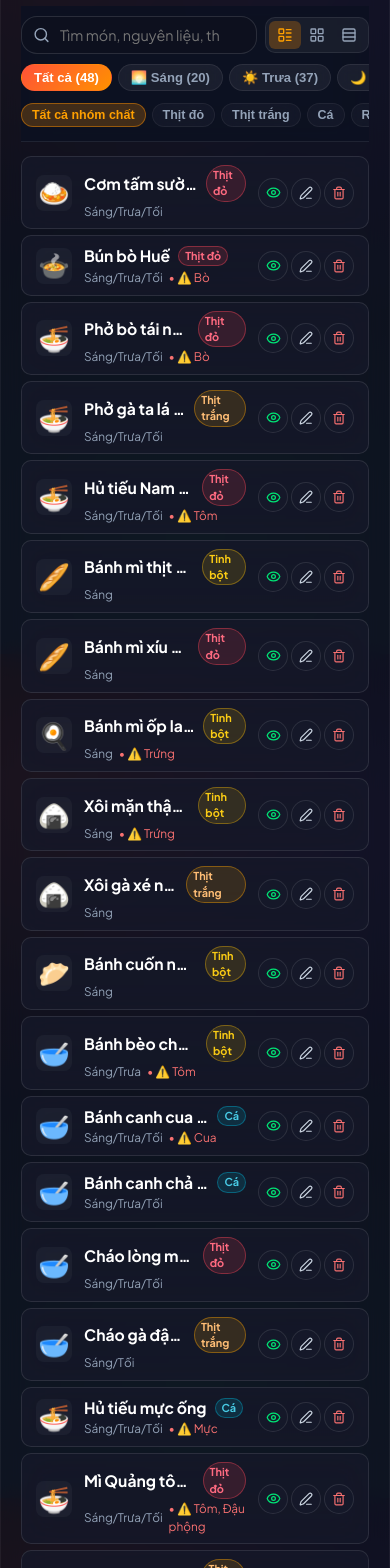
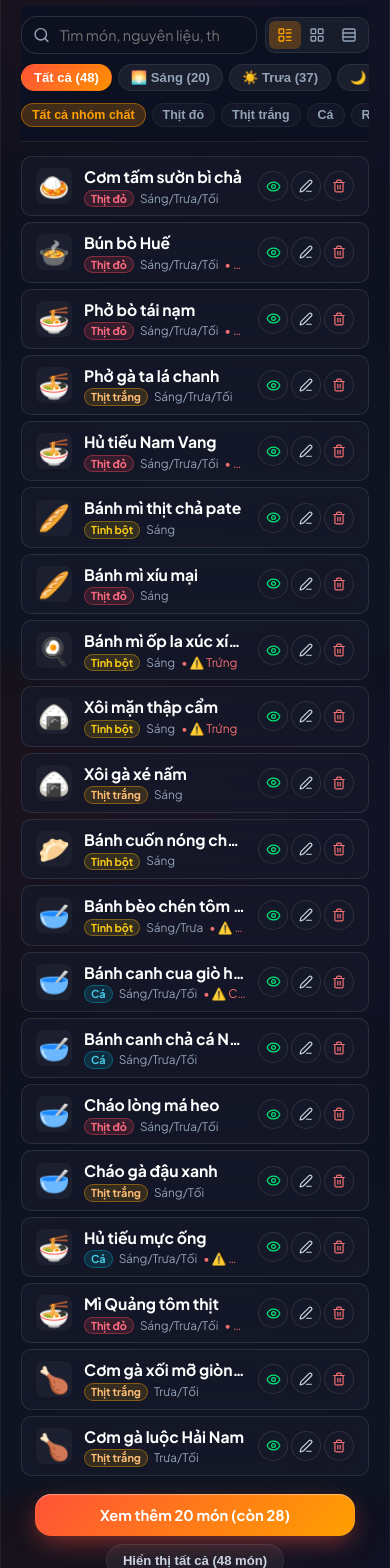
Before and after one commit to phinh12091990/vibe-nayangi, a React (Vite) app: page /menu in a window 390 px wide. Shown: the part 190-1758 px from the top of the page. Built offline with nearby package versions, Linux system fonts and the light colour scheme.

Commit message:
fix(mobile): sửa lỗi chữ món ăn bị cắt ngắn, thẻ dinh dưỡng bị bóp dọc và chống đè nút cuộn trang

```diff
--- a/src/index.css
+++ b/src/index.css
@@ -311,13 +311,16 @@ h1, h2, h3, h4 {
 
 /* Nutrition tag pills */
 .badge-nutrition {
-  font-size: 0.75rem;
+  font-size: 0.72rem;
   font-weight: 700;
-  padding: 3px 9px;
+  padding: 2px 8px;
   border-radius: var(--radius-full);
   display: inline-flex;
   align-items: center;
   gap: 4px;
+  white-space: nowrap;
+  flex-shrink: 0;
+  line-height: 1.25;
 }
 .badge-red-meat {
   background: rgba(255, 71, 87, 0.15);
--- a/src/pages/Menu.jsx
+++ b/src/pages/Menu.jsx
@@ -406,16 +406,18 @@ export default function MenuPage() {
                     <div className="compact-food-emoji">{food.emoji}</div>
 
                     <div className="compact-food-info">
-                      <div className="compact-food-title-row">
-                        <span className="compact-food-name">{food.name}</span>
-                        <span className={getNutritionBadgeClass(food.nutrition)} style={{ fontSize: '0.68rem', padding: '1px 6px' }}>
+                      <div className="compact-food-name" title={food.name}>
+                        {food.name}
+                      </div>
+                      <div className="compact-food-meta">
+                        <span className={getNutritionBadgeClass(food.nutrition)} style={{ fontSize: '0.68rem', padding: '1px 6px', whiteSpace: 'nowrap', flexShrink: 0 }}>
                           {food.nutrition}
                         </span>
-                      </div>
-                      <div className="compact-food-meta">
                         <span>{food.categories.join('/')}</span>
                         {allergens.length > 0 && (
-                          <span style={{ color: '#f87171' }}>• ⚠️ {allergens.join(', ')}</span>
+                          <span style={{ color: '#f87171', whiteSpace: 'nowrap', overflow: 'hidden', textOverflow: 'ellipsis', maxWidth: '140px' }} title={allergens.join(', ')}>
+                            • ⚠️ {allergens.join(', ')}
+                          </span>
                         )}
                       </div>
                     </div>
@@ -617,20 +619,20 @@ export default function MenuPage() {
 
           {/* Pagination / Load More Button */}
           {filteredFoods.length > visibleLimit && (
-            <div style={{ display: 'flex', justifyContent: 'center', gap: '10px', marginTop: '16px' }}>
+            <div style={{ display: 'flex', flexDirection: 'column', alignItems: 'center', gap: '8px', marginTop: '18px', paddingBottom: '32px' }}>
               <button
-                className="btn btn-secondary"
-                style={{ padding: '10px 20px', fontSize: '0.9rem' }}
+                className="btn btn-primary"
+                style={{ width: '100%', maxWidth: '320px', padding: '12px 20px', fontSize: '0.92rem' }}
                 onClick={() => setVisibleLimit(prev => prev + 20)}
               >
                 Xem thêm 20 món (còn {filteredFoods.length - visibleLimit})
               </button>
               <button
                 className="glass-pill"
-                style={{ cursor: 'pointer', padding: '10px 16px', fontSize: '0.85rem' }}
+                style={{ cursor: 'pointer', padding: '8px 16px', fontSize: '0.82rem' }}
                 onClick={() => setVisibleLimit(filteredFoods.length)}
               >
-                Hiện tất cả ({filteredFoods.length})
+                Hiển thị tất cả ({filteredFoods.length} món)
               </button>
             </div>
           )}
```
